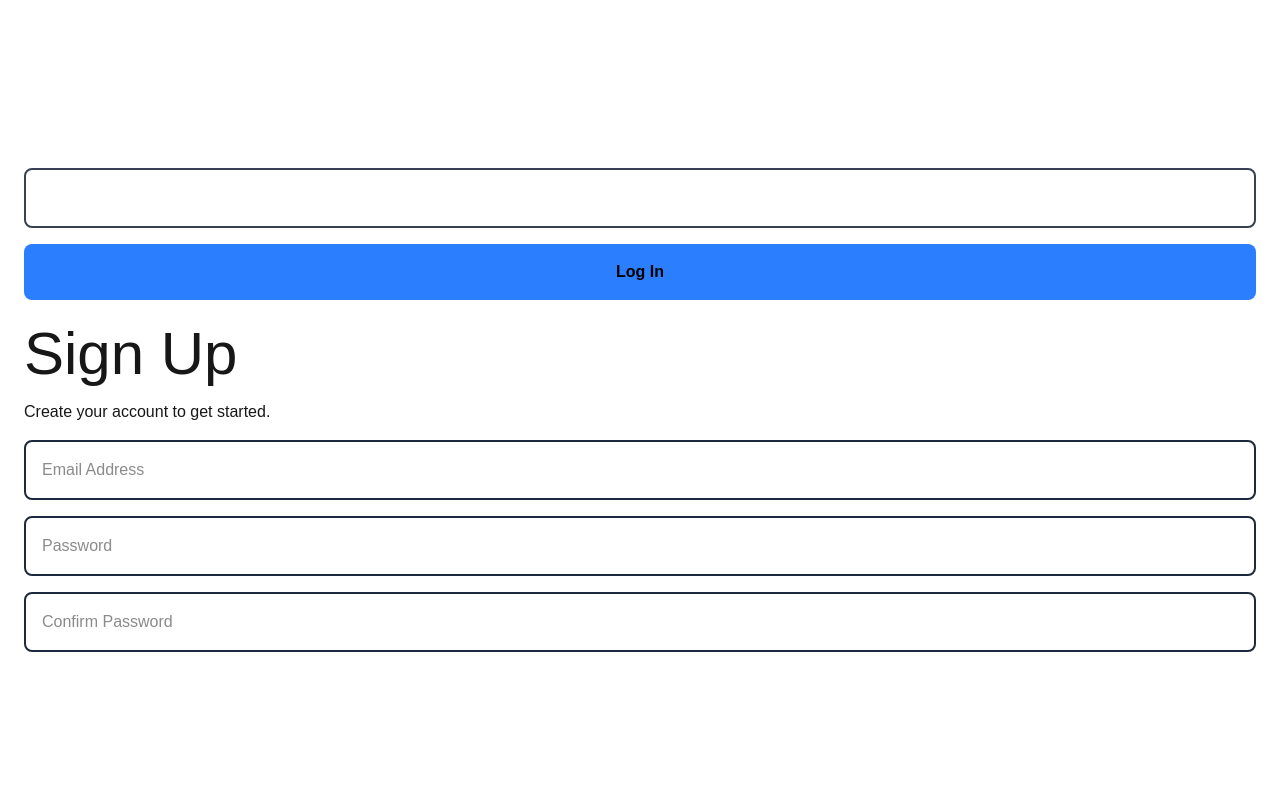
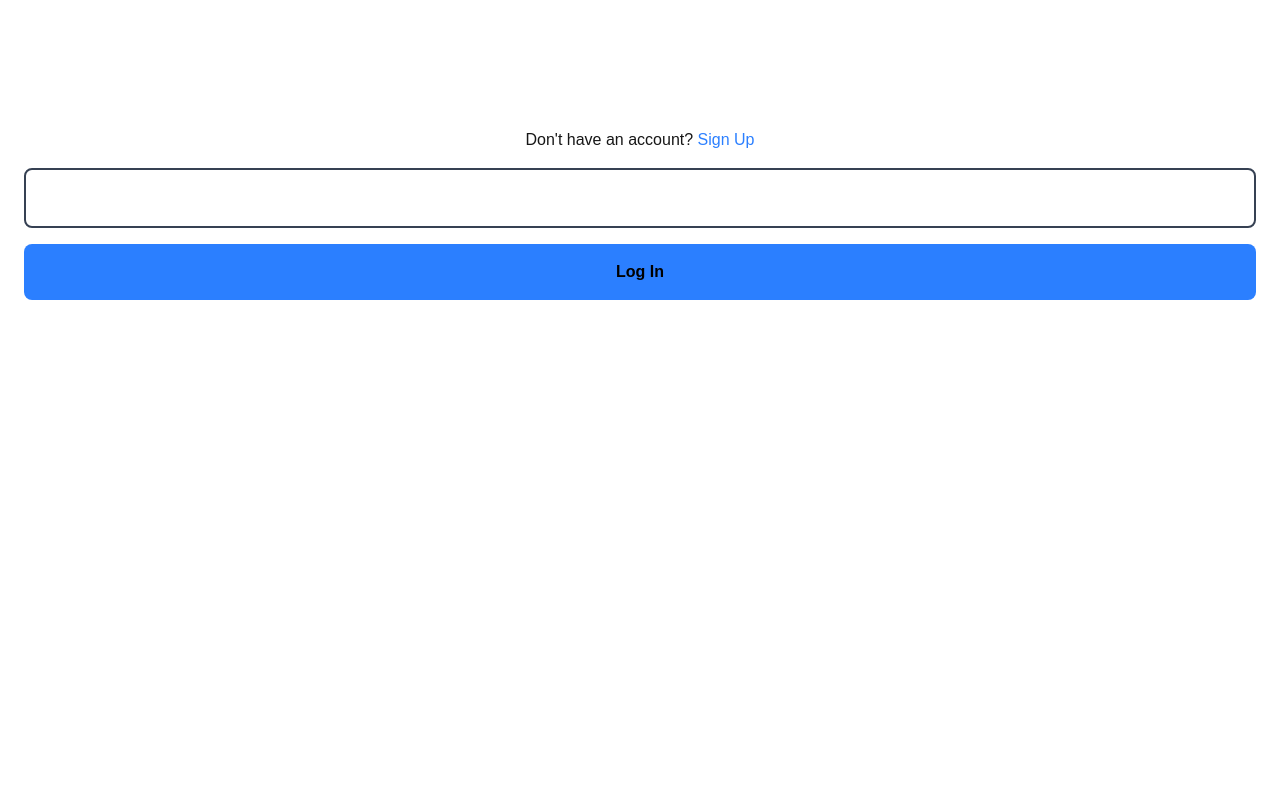
Before and after one commit to BlarCkat/primeops, a Next.js app: page /auth in a window 1280 px wide. Shown: the part 460-1260 px from the top of the page. After the commit the page ends 800 px from the top, so only its background shows below. Built offline with nearby package versions, Linux system fonts and the light colour scheme; no server answers.

Commit message:
completed:authentication

```diff
--- a/app/(pages)/auth/page.tsx
+++ b/app/(pages)/auth/page.tsx
@@ -2,7 +2,7 @@
 
 import { supabase } from "@/lib/supabaseClient";
 import { useRouter } from "next/navigation";
-import { FormEvent, useState } from "react";
+import { FormEvent, useEffect, useState } from "react";
 import { PiGoogleLogoBold, PiWarningCircleDuotone } from "react-icons/pi";
 
 const AuthView = () => {
@@ -14,7 +14,18 @@ const AuthView = () => {
     const [error, setError] = useState<string | null>(null);
 
     const [confirmPassword, setConfirmPassword] = useState('');
-    const [currentState, setCurrentState] = useState<"email" | "login">()
+    const [currentState, setCurrentState] = useState<"signup" | "login">();
+
+    useEffect(()=>{
+        setCurrentState('login');
+
+        if (currentState === "signup") {
+            setCurrentState("signup")
+        }
+        else {
+            setCurrentState("login")
+        }
+    })
 
     const handleEmailLogin = async (event: FormEvent<HTMLFormElement>)=>{
         event.preventDefault();
@@ -28,6 +39,7 @@ const AuthView = () => {
             if (error) {
                 throw error;
             }
+            router.push('/main');
         } catch (error:any) {
             setError(error.message)
         }
@@ -98,6 +110,9 @@ const AuthView = () => {
     return (
         <>
         <main className="h-screen w-screen px-6 py-[40px]">
+
+            {currentState === "login" &&
+            <>
             <form onSubmit={handleEmailLogin} className="flex flex-col gap-2 justify-between items-center w-full h-full pt-6">
                 <div className="inputs w-full flex flex-col gap-4 ">
                 <h2 className="text-6xl">Log In</h2>
@@ -111,11 +126,17 @@ const AuthView = () => {
                 </div>
                 </div>
                 <div className="actions flex flex-col w-full gap-4">
+                    <div className="w-full text-center">Don&apos;t have an account? <span className="text-blue-500" onClick={()=> setCurrentState("signup")}>Sign Up</span></div>
                 <button type="button" className="w-full min-h-[40px] flex items-center py-4 justify-center bg-transparent rounded-lg text-white border-2 border-gray-700 font-semibold gap-4"><PiGoogleLogoBold size={20} onSubmit={handleGoogleLogin}/> Log In With Google</button>
                 <button type="submit" className="w-full min-h-[40px] flex items-center py-4 justify-center bg-blue-500 rounded-lg text-black font-semibold" disabled={loading}>{loading ? "Loading": "Log In"}</button>
                 </div>
             </form>
+            </>
+            }
 
+
+            {currentState === "signup" &&
+            <>
             <form onSubmit={handleEmailSignup} className="flex flex-col gap-2 justify-between items-center w-full h-full pt-6">
                 <div className="inputs w-full flex flex-col gap-4 ">
                 <h2 className="text-6xl">Sign Up</h2>
@@ -132,10 +153,14 @@ const AuthView = () => {
                 </div>
                 </div>
                 <div className="actions flex flex-col w-full gap-4">
+                <div className="w-full text-center">Already have an account? <span className="text-blue-500" onClick={()=> setCurrentState("login")}>Log In</span></div>
                 <button type="button" className="w-full min-h-[40px] flex items-center py-4 justify-center bg-transparent rounded-lg text-white border-2 border-gray-700 font-semibold gap-4"><PiGoogleLogoBold size={20} onSubmit={handleGoogleSignup}/> Sign Up With Google</button>
                 <button type="submit" className="w-full min-h-[40px] flex items-center py-4 justify-center bg-blue-500 rounded-lg text-black font-semibold" disabled={loading}>{loading ? "Loading": "Sign Up"}</button>
                 </div>
             </form>
+            </>
+            }
+
 
         </main>
         </>
--- a/app/(pages)/auth/signup/success/page.tsx
+++ b/app/(pages)/auth/signup/success/page.tsx
@@ -1,3 +1,4 @@
+import Link from "next/link";
 import { PiCheckCircleDuotone } from "react-icons/pi";
 
 const SignupSuccessView = () => {
@@ -6,7 +7,12 @@ const SignupSuccessView = () => {
         <main className="h-screen w-screen flex flex-col gap-4 text-center p-4 items-center justify-center">
             <PiCheckCircleDuotone className="text-green-700" size={96}/>
             <h2 className="font-semibold">Signup Successful</h2>
-            <p>You have successfully signed up for Guli. Let&apos;s get started...</p>
+            <p>You have successfully signed up for Guli. To continue: <br />
+            1. Verify your email from your email provider. <br />
+            2. Proceed to Log in your new account.
+            </p>
+
+            <Link href={'/auth'} className="w-full min-h-[40px] flex items-center py-4 justify-center bg-blue-500 rounded-lg text-black font-semibold">Log In</Link>
         </main>
         </>
      );
```
